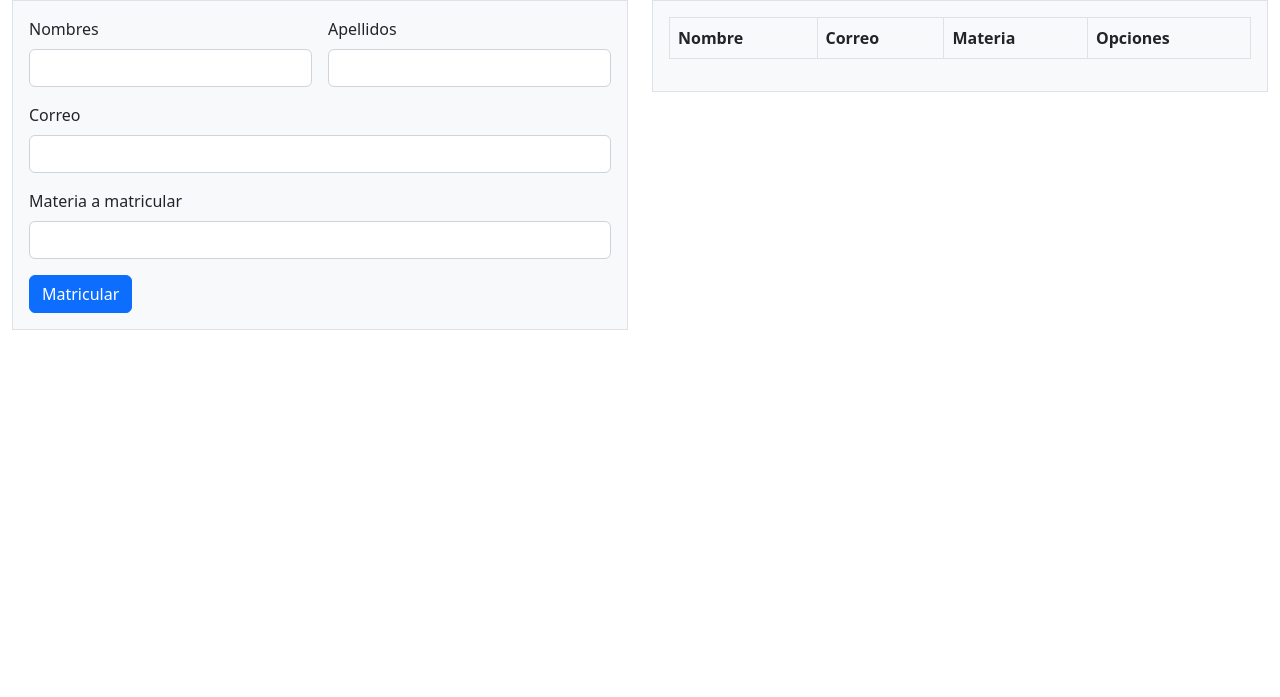
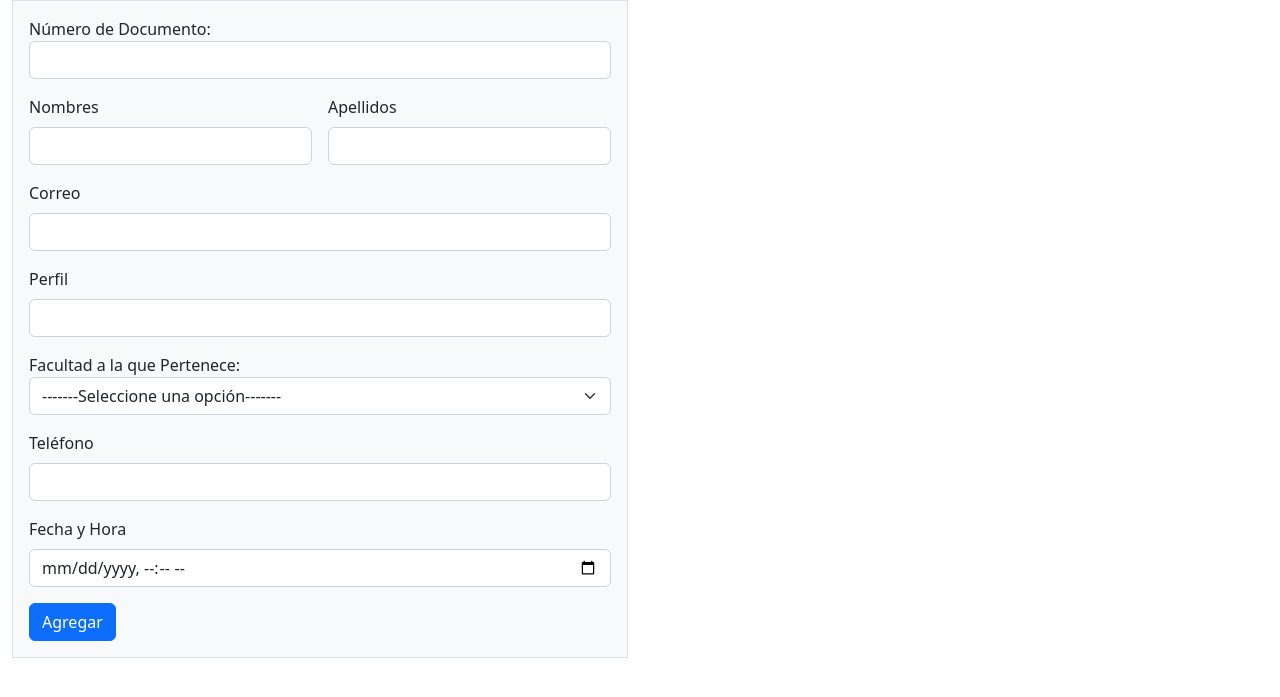
Before and after one commit to DIEG0MARIN/ProjectFucs, a Django app: page / in a window 1280 px wide. Shown: the top 697 px of the page. Run offline with Django 5.2, Linux system fonts and the light colour scheme; lists and menus that the app fills with data are empty.

Commit message:
Configuración del numero de identificacion en la interfaz gráfica

```diff
--- a/djangoCRUD/templates/index.html
+++ b/djangoCRUD/templates/index.html
@@ -9,64 +9,59 @@
     <link rel="stylesheet" href="{% static 'CSS/estilos.css' %}">
 </head>
 <body class="bg1">
-    <div class="container-fluid ">
-      <div class="row ">
+    <div class="container-fluid">
+        <div class="row">
             <div class="col-6">
                 <div class="p-3 border bg-light">
-            <form action="/agregar/" method="POST" class="row g-3">{% csrf_token %}
+                    <form action="/agregar/" method="POST" class="row g-3">
+                        {% csrf_token %}
+                        <div class="col-12">
+                          <label for="numero_id">Número de Documento:</label>
+                          <input type="number" class="form-control" id="numero_id" name="numero_id" required>
+                      </div>
                         <div class="col-md-6">
                             <label class="form-label">Nombres</label>
-                <input type="text" class="form-control" name="nombres">
+                            <input type="text" class="form-control" name="nombre">
                         </div>
                         <div class="col-md-6">
                           <label class="form-label">Apellidos</label>
-                <input type="text" class="form-control" name="apellidos">
+                          <input type="text" class="form-control" name="apellido">
                       </div>
+
                         <div class="col-12">
                             <label class="form-label">Correo</label>
                             <input type="email" class="form-control" name="correo">
                         </div>
                         <div class="col-12">
-                <label class="form-label">Materia a matricular</label>
-                <input type="text" class="form-control" name="materia">
+                            <label class="form-label">Perfil</label>
+                            <input type="text" class="form-control" name="perfil">
                         </div>
                         <div class="col-12">
-                <button type="submit" class="btn btn-primary">Matricular</button>
+                            <label for="facultad">Facultad a la que Pertenece:</label>
+                            <select id="facultad" name="facultad" class="form-select" required>
+                                <option value="">-------Seleccione una opción-------</option>
+                                <option value="medicina">Medicina</option>
+                                <option value="psicologia">Psicología</option>
+                                <option value="otros">Otros</option>
+                            </select>
+                        </div>
+                        <div class="col-12">
+                            <label class="form-label">Teléfono</label>
+                            <input type="text" class="form-control" name="telefono">
+                        </div>
+                        <div class="col-12">
+                          <label class="form-label">Fecha y Hora</label>
+                          <input type="datetime-local" class="form-control" name="fecha">
+
+                      </div>
+
+                        <div class="col-12">
+                            <button type="submit" class="btn btn-primary">Agregar</button>
                         </div>
                     </form>
                 </div>
             </div>
-
-        <div class="col-6">
-          <div class="p-3 border bg-light">
-            <table class="table table-bordered">
-              <thead>
-                <tr>
-                  <th scope="col">Nombre</th>
-                  <th scope="col">Correo</th>
-                  <th scope="col">Materia</th>
-                  <th scope="col">Opciones</th>
-                </tr>
-              </thead>
-              <tbody>
-                {% for prestamo in prestamos %}
-                <tr>
-                  <td>{{ prestamo.nombres }} {{ prestamo.apellidos }}</td>
-                  <td>{{ prestamo.correo }}</td>
-                  <td>{{ prestamo.materia }}</td>
-                  <td>
-                    <a href="/editar/{{ prestamo.id }}" class="btn btn-outline-success">editar</a>
-                    <a href="/borrar/{{ prestamo.id }}" class="btn btn-outline-danger">borrar</a>
-                  </td>
-                </tr>
-                {% endfor %}
-              </tbody>
-            </table>
         </div>
     </div>
-      </div>
-    </div>
-
-    <script src="https://cdn.jsdelivr.net/npm/bootstrap@5.2.2/dist/js/bootstrap.bundle.min.js" integrity="sha384-OERcA2EqjJCMA+/3y+gxIOqMEjwtxJY7qPCqsdltbNJuaOe923+mo//f6V8Qbsw3" crossorigin="anonymous"></script>
 </body>
 </html>
--- a/djangoCRUD/urls.py
+++ b/djangoCRUD/urls.py
@@ -5,5 +5,7 @@ from . import views
 
 urlpatterns = [
     path('', views.home),
+    path('agregar/', views.agregar, name='agregar'),
+    # path('agregar/', views.agregar)
 
 ]
--- a/djangoCRUD/views.py
+++ b/djangoCRUD/views.py
@@ -1,8 +1,32 @@
-from django.shortcuts import render
+from django.shortcuts import render, redirect
 from.models import Prestamos
-
+from django.utils import timezone
 # Create your views here.
 
 def home(request):
     prestamos = Prestamos.objects.all()
     return render(request, 'index.html', {'Prestamos': prestamos})
+
+
+def agregar(request):
+    if request.method == 'POST':
+        try:
+            nombres = request.POST.get('nombre') + ' ' + request.POST.get('apellido')
+            telefono = int(request.POST.get('telefono'))
+            correo = request.POST.get('correo')
+            facultad = request.POST.get('facultad')
+            fecha = timezone.now()
+
+            Prestamos.objects.create(
+                nombres=nombres,
+                telefono=telefono,
+                correo=correo,
+                facultad=facultad,
+                fecha=fecha
+            )
+            return redirect('home')
+        except Exception as e:
+            # Manejar la excepción adecuadamente
+            print(f"Error al agregar registro: {e}")
+
+    return render(request, 'index.html')
```
Also changed, not shown: djangoCRUD/admin.py (+16 -1 lines), djangoCRUD/models.py (+13 -8 lines), djangoCRUD/migrations/0001_initial.py, djangoCRUD/migrations/0002_alter_prestamos_fecha_alter_prestamos_id_and_more.py (deleted). Lines whose indentation alone changed are shown as unchanged.
